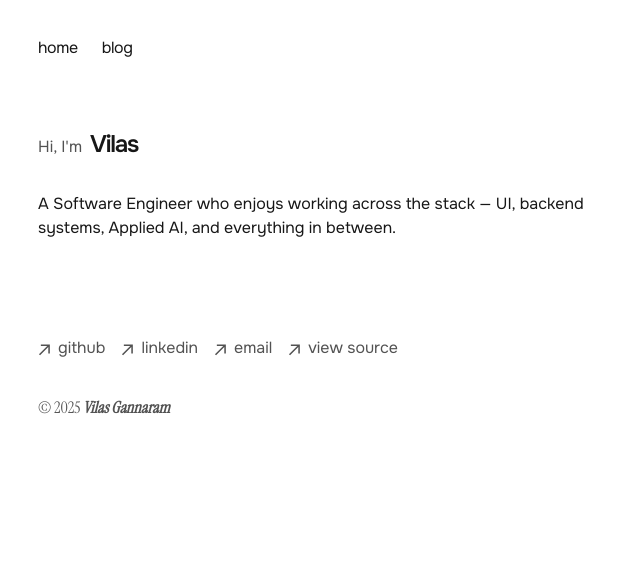
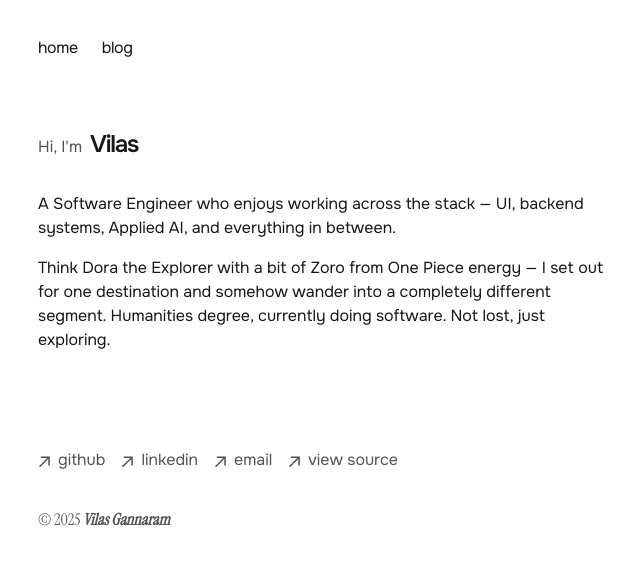
Before and after one commit to vilas-gannaram/vilas-gannaram.github.io, a Next.js app: page / in a window 1280 px wide. Shown: the top 564 px of the page, without its empty margins (314-954 px from the left). Built offline with nearby package versions, Linux system fonts and the light colour scheme.

Commit message:
feat: enhance home page description with additional personal insight

```diff
--- a/app/page.tsx
+++ b/app/page.tsx
@@ -10,6 +10,12 @@ export default function Home() {
 				A Software Engineer who enjoys working across the stack — UI, backend
 				systems, Applied AI, and everything in between.
 			</p>
+			<p className='mt-4'>
+				Think Dora the Explorer with a bit of Zoro from One Piece energy — I set
+				out for one destination and somehow wander into a completely different
+				segment. Humanities degree, currently doing software. Not lost, just
+				exploring.
+			</p>
 			{/* <div className='my-8'><BlogPosts /></div> */}
 		</section>
 	);
```
